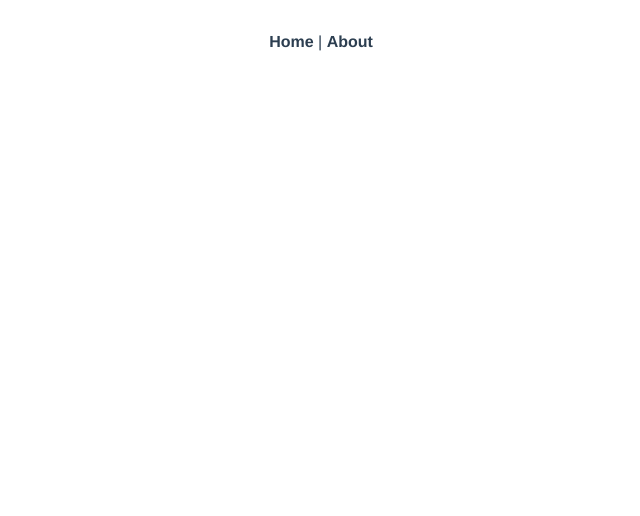
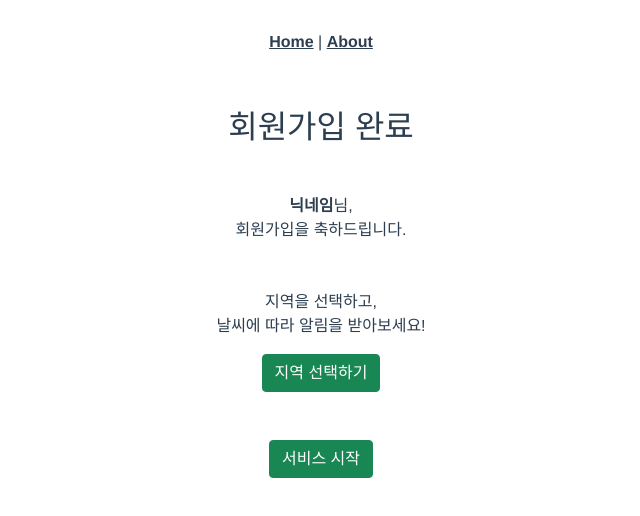
Before and after one commit to ayj8655/najakbat, a Vue app in the folder frontend/: page /signupnext in a window 1280 px wide. Shown: the top 516 px of the page, without its empty margins (319-959 px from the left). Built offline with nearby package versions, Linux system fonts and the light colour scheme.

Commit message:
bootstarp sync

```diff
--- a/frontend/package.json
+++ b/frontend/package.json
@@ -9,9 +9,11 @@
   },
   "dependencies": {
     "axios": "^0.21.1",
+    "bootstrap": "^5.0.2",
+    "bootstrap-vue": "^2.21.2",
     "core-js": "^3.6.5",
     "v-click-outside": "^3.1.2",
-    "vue": "^2.6.11",
+    "vue": "^2.6.14",
     "vue-infinite-loading": "^2.4.5",
     "vue-router": "^3.2.0",
     "vuex": "^3.4.0"
--- a/frontend/src/views/login/Signup.vue
+++ b/frontend/src/views/login/Signup.vue
@@ -15,7 +15,7 @@
           <label for="" class="form-label d-flex align-items-start">이메일</label>
           <input type="email" class="form-control" id="" placeholder="이메일을 입력하세요">
         </div>
-        <button class="btn btn-success">회원가입 하기</button>
+        <router-link to="/signupnext"><button class="btn btn-success">회원가입 하기</button></router-link>
       </form>
     </div>
   </div>
--- a/frontend/src/views/login/SignupNext.vue
+++ b/frontend/src/views/login/SignupNext.vue
@@ -1,5 +1,28 @@
 <template>
-  <div>
+  <div class="container">
+    <div class="mycontainer py-4">
+      <h2 class="mb-5">회원가입 완료</h2>
+      <form action="">
+        <div class="mb-3 container w-75 text-center">
+            <div class="my-5">
+                <div><strong>닉네임</strong>님,</div>
+                <p>회원가입을 축하드립니다.</p>
+                </div>
+            </div>
+            <div class="my-5">
+                <div>지역을 선택하고,</div>
+                <div class="mb-3">날씨에 따라 알림을 받아보세요!</div>
+                <div>
+                    <b-button v-b-modal.modal-1 class="btn btn-success">지역 선택하기</b-button>
+
+                    <b-modal id="modal-1" title="BootstrapVue">
+                        <p class="my-4">Hello from modal!</p>
+                    </b-modal>
+                </div>
+            </div>
+        <router-link to=""><button class="btn btn-success">서비스 시작</button></router-link>
+      </form>
+    </div>
 
   </div>
 </template>
```
Also changed, not shown: frontend/src/main.js (+11 -0 lines), 2 other files (tests, documents, lock files or other folders).
